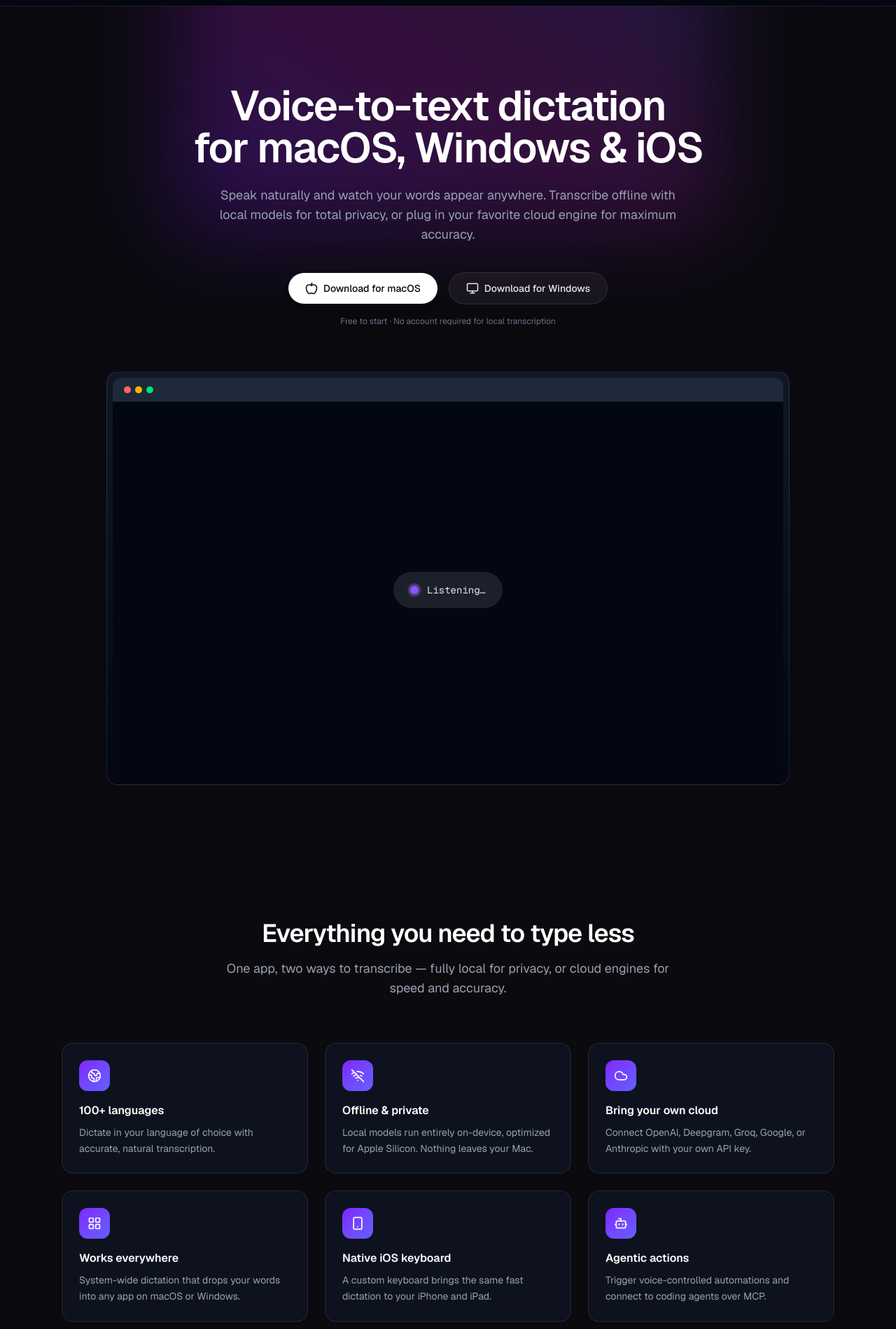
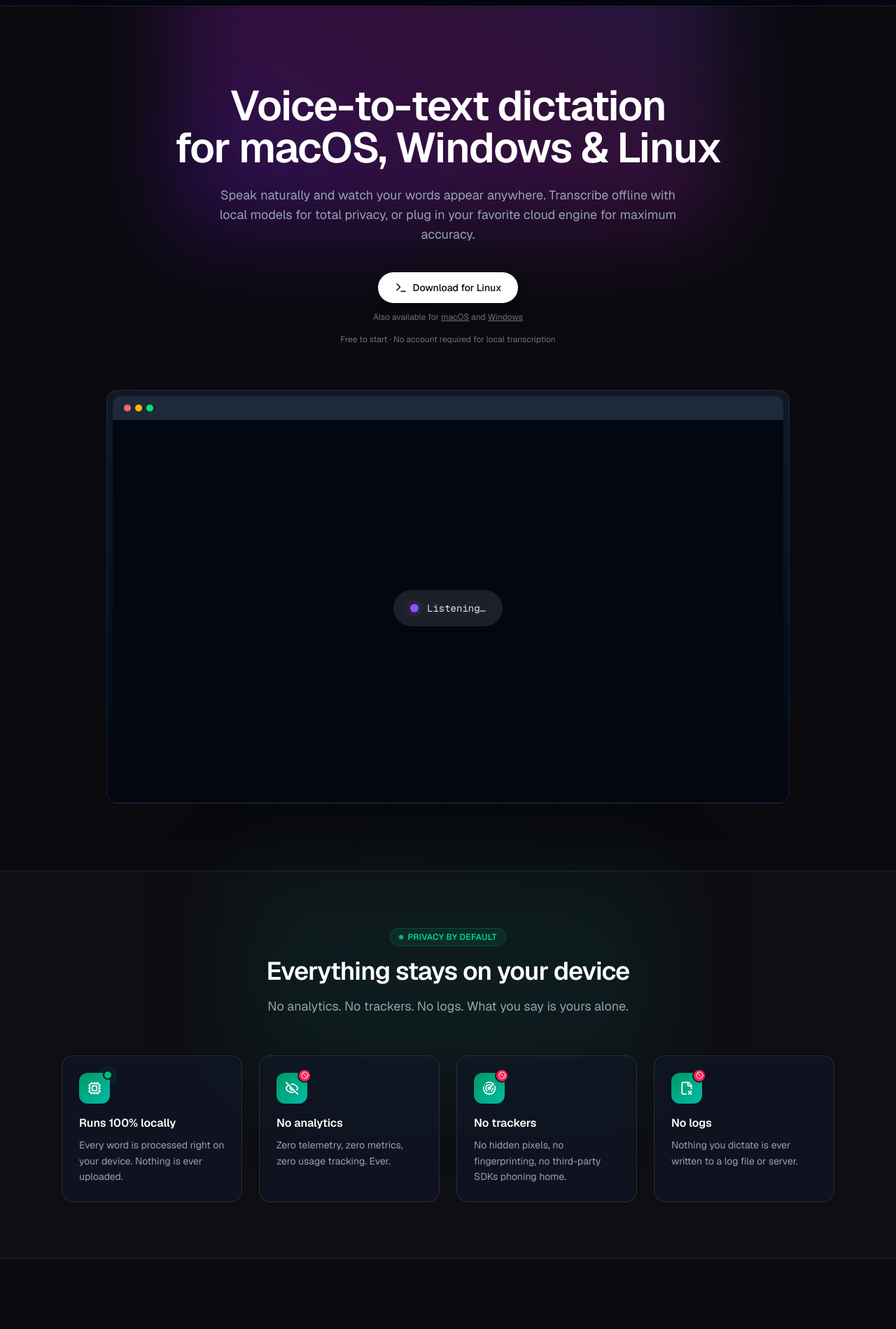
Before and after one commit to belogermanotta/lafal-web, a Next.js app: page / in a window 1280 px wide. Shown: the part 60-1959 px from the top of the page at 70% size. Built offline with nearby package versions, Linux system fonts and the light colour scheme.

Commit message:
feat(): Update web

```diff
--- a/src/app/layout.tsx
+++ b/src/app/layout.tsx
@@ -14,7 +14,7 @@
 });
 
 export const metadata: Metadata = {
-  title: "Lafal — Voice-to-Text Dictation for macOS, Windows & iOS",
+  title: "Lafal — Voice-to-Text Dictation for macOS, Windows & Linux",
   description:
     "Lafal is a fast, private voice-to-text dictation app. Transcribe offline with local models or use cloud engines from OpenAI, Deepgram, Groq, and more.",
 };
--- a/src/app/page.tsx
+++ b/src/app/page.tsx
@@ -1,5 +1,6 @@
 import Navbar from "@/components/Navbar";
 import Hero from "@/components/Hero";
+import Privacy from "@/components/Privacy";
 import Features from "@/components/Features";
 import Pricing from "@/components/Pricing";
 import Faq from "@/components/Faq";
@@ -11,6 +12,7 @@
       <Navbar />
       <main className="flex-1">
         <Hero />
+        <Privacy />
         <Features />
         <Pricing />
         <Faq />
--- a/src/components/Features.tsx
+++ b/src/components/Features.tsx
@@ -1,10 +1,10 @@
 import {
-  Globe2,
-  WifiOff,
-  Cloud,
-  LayoutGrid,
-  Smartphone,
-  Bot,
+  Mic,
+  SpellCheck2,
+  Scissors,
+  Wand2,
+  FileText,
+  ShieldCheck,
   type LucideIcon,
 } from "lucide-react";
 
@@ -12,44 +12,64 @@
   icon: LucideIcon;
   title: string;
   description: string;
+  gradient: string;
+  tags?: string[];
+  span?: boolean;
 };
+
+const verdicts = [
+  { label: "True", className: "bg-emerald-500" },
+  { label: "Likely True", className: "bg-emerald-400/70" },
+  { label: "Not Sure", className: "bg-amber-400" },
+  { label: "Likely False", className: "bg-orange-500/70" },
+  { label: "False", className: "bg-rose-500" },
+  { label: "Not a Claim", className: "bg-gray-400 dark:bg-gray-600" },
+];
 
 const features: Feature[] = [
   {
-    icon: Globe2,
-    title: "100+ languages",
+    icon: Mic,
+    title: "Speech to text",
     description:
-      "Dictate in your language of choice with accurate, natural transcription.",
+      "Say it, don't type it. Lafal turns your voice into clean text at conversation speed — significantly faster than any keyboard.",
+    gradient: "from-violet-600 to-indigo-500",
   },
   {
-    icon: WifiOff,
-    title: "Offline & private",
+    icon: SpellCheck2,
+    title: "Proofread",
     description:
-      "Local models run entirely on-device, optimized for Apple Silicon. Nothing leaves your Mac.",
+      "Grammar, spelling, and punctuation corrected right where you wrote it — no rewrites, no rewording, just a cleaner version of your own words.",
+    gradient: "from-blue-600 to-cyan-500",
   },
   {
-    icon: Cloud,
-    title: "Bring your own cloud",
+    icon: Scissors,
+    title: "Concise",
     description:
-      "Connect OpenAI, Deepgram, Groq, Google, or Anthropic with your own API key.",
+      "Cuts the filler, keeps the point. Shortens your text in place while preserving exactly what you meant to say.",
+    gradient: "from-emerald-600 to-teal-500",
   },
   {
-    icon: LayoutGrid,
-    title: "Works everywhere",
+    icon: Wand2,
+    title: "Rephrase",
     description:
-      "System-wide dictation that drops your words into any app on macOS or Windows.",
+      "One idea, any voice. Rewrite what you wrote in the tone the moment calls for.",
+    gradient: "from-fuchsia-600 to-pink-500",
+    tags: ["Barbaric", "Casual", "Standard", "Formal"],
   },
   {
-    icon: Smartphone,
-    title: "Native iOS keyboard",
+    icon: FileText,
+    title: "Summarize",
     description:
-      "A custom keyboard brings the same fast dictation to your iPhone and iPad.",
+      "Get the gist in seconds. Opens in a tidy popup you can copy from or close the moment you're done.",
+    gradient: "from-amber-500 to-orange-500",
   },
   {
-    icon: Bot,
-    title: "Agentic actions",
+    icon: ShieldCheck,
+    title: "Fact check",
     description:
-      "Trigger voice-controlled automations and connect to coding agents over MCP.",
+      "A six-level verdict on any claim — with a plain-English explanation, a source link when one's available, and a one-click Google fallback whenever the answer is inconclusive.",
+    gradient: "from-rose-600 to-red-500",
+    span: true,
   },
 ];
 
@@ -62,23 +82,57 @@
         </h2>
         <p className="mt-4 text-lg text-gray-600 dark:text-gray-400">
           One app, two ways to transcribe — fully local for privacy, or cloud
-          engines for speed and accuracy.
+          engines for speed and accuracy. Then let Lafal clean up, reshape,
+          and check what you wrote.
         </p>
       </div>
 
       <div className="mt-16 grid grid-cols-1 gap-6 sm:grid-cols-2 lg:grid-cols-3">
-        {features.map(({ icon: Icon, title, description }) => (
+        {features.map(({ icon: Icon, title, description, gradient, tags, span }) => (
           <div
             key={title}
-            className="rounded-2xl border border-black/5 bg-white p-6 shadow-sm transition hover:-translate-y-0.5 hover:shadow-md dark:border-white/10 dark:bg-gray-900/60 dark:hover:bg-gray-900"
+            className={`group rounded-2xl border border-black/5 bg-white p-6 shadow-sm transition hover:-translate-y-0.5 hover:shadow-md dark:border-white/10 dark:bg-gray-900/60 dark:hover:bg-gray-900 ${
+              span ? "sm:col-span-2 lg:col-span-1" : ""
+            }`}
           >
-            <div className="flex h-11 w-11 items-center justify-center rounded-xl bg-gradient-to-br from-violet-600 to-indigo-500 text-white">
+            <div
+              className={`flex h-11 w-11 items-center justify-center rounded-xl bg-gradient-to-br ${gradient} text-white shadow-sm transition group-hover:scale-105`}
+            >
               <Icon size={20} />
             </div>
-            <h3 className="mt-4 font-semibold text-gray-950 dark:text-white">{title}</h3>
+            <h3 className="mt-4 font-semibold text-gray-950 dark:text-white">
+              {title}
+            </h3>
             <p className="mt-2 text-sm leading-relaxed text-gray-600 dark:text-gray-400">
               {description}
             </p>
+
+            {tags && (
+              <div className="mt-4 flex flex-wrap gap-1.5">
+                {tags.map((tag) => (
+                  <span
+                    key={tag}
+                    className="rounded-full border border-black/5 bg-gray-50 px-2.5 py-1 text-xs font-medium text-gray-600 dark:border-white/10 dark:bg-white/5 dark:text-gray-300"
+                  >
+                    {tag}
+                  </span>
+                ))}
+              </div>
+            )}
+
+            {title === "Fact check" && (
+              <div
+                className="mt-4 flex items-center gap-1"
+                title="Every claim gets one of six verdicts: True, Likely True, Not Sure, Likely False, False, or Not a Factual Claim."
+              >
+                {verdicts.map((v) => (
+                  <span
+                    key={v.label}
+                    className={`h-1.5 flex-1 rounded-full ${v.className}`}
+                  />
+                ))}
+              </div>
+            )}
           </div>
         ))}
       </div>
--- a/src/components/Footer.tsx
+++ b/src/components/Footer.tsx
@@ -1,18 +1,10 @@
 import Image from "next/image";
-import { MessageCircle, Mail, AtSign } from "lucide-react";
+import { Coffee } from "lucide-react";
 
 const columns = [
   {
     title: "Product",
     links: ["Features", "Pricing", "Download", "Changelog"],
-  },
-  {
-    title: "Resources",
-    links: ["Documentation", "Comparisons", "Support", "Status"],
-  },
-  {
-    title: "Company",
-    links: ["About", "Blog", "Privacy", "Terms"],
   },
 ];
 
@@ -20,8 +12,8 @@
   return (
     <footer className="border-t border-black/5 bg-white dark:border-white/10 dark:bg-gray-950">
       <div className="mx-auto max-w-6xl px-6 py-16">
-        <div className="grid grid-cols-2 gap-8 sm:grid-cols-4">
-          <div className="col-span-2 sm:col-span-1">
+        <div className="grid grid-cols-1 gap-8 sm:grid-cols-3">
+          <div className="sm:col-span-2">
             <a href="#" className="flex items-center gap-2 font-semibold text-gray-950 dark:text-white">
               <Image
                 src="/logo.png"
@@ -33,19 +25,17 @@
               Lafal
             </a>
             <p className="mt-4 text-sm text-gray-500 dark:text-gray-400">
-              Voice-to-text dictation for macOS and Windows
+              Voice-to-text dictation for macOS, Windows &amp; Linux
             </p>
-            <div className="mt-4 flex gap-3 text-gray-400 dark:text-gray-500">
-              <a href="#" aria-label="Twitter" className="hover:text-gray-700 dark:hover:text-gray-200">
-                <AtSign size={18} />
-              </a>
-              <a href="#" aria-label="Discord" className="hover:text-gray-700 dark:hover:text-gray-200">
-                <MessageCircle size={18} />
-              </a>
-              <a href="#" aria-label="Email" className="hover:text-gray-700 dark:hover:text-gray-200">
-                <Mail size={18} />
-              </a>
-            </div>
+            <a
+              href="https://buymeacoffee.com/lafal.ai"
+              target="_blank"
+              rel="noopener noreferrer"
+              className="mt-5 inline-flex items-center gap-2 rounded-full bg-amber-400 px-4 py-2 text-sm font-semibold text-gray-950 shadow-sm shadow-amber-400/30 transition hover:-translate-y-0.5 hover:bg-amber-300 hover:shadow-md hover:shadow-amber-400/40"
+            >
+              <Coffee size={16} />
+              Buy me a coffee
+            </a>
           </div>
 
           {columns.map((col) => (
--- a/src/components/Hero.tsx
+++ b/src/components/Hero.tsx
@@ -1,6 +1,33 @@
-import { Apple, Monitor } from "lucide-react";
+"use client";
+
+import { useEffect, useState } from "react";
+import { Apple, Monitor, Terminal, type LucideIcon } from "lucide-react";
+
+type OS = "macos" | "windows" | "linux";
+
+const platforms: Record<OS, { label: string; icon: LucideIcon; href: string }> = {
+  macos: { label: "macOS", icon: Apple, href: "#" },
+  windows: { label: "Windows", icon: Monitor, href: "#" },
+  linux: { label: "Linux", icon: Terminal, href: "#" },
+};
+
+function detectOS(): OS {
+  const ua = navigator.userAgent;
+  if (/Win/i.test(ua)) return "windows";
+  if (/Linux/i.test(ua) && !/Android/i.test(ua)) return "linux";
+  return "macos";
+}
 
 export default function Hero() {
+  const [os, setOs] = useState<OS>("macos");
+
+  useEffect(() => {
+    setOs(detectOS());
+  }, []);
+
+  const primary = platforms[os];
+  const others = (Object.keys(platforms) as OS[]).filter((key) => key !== os);
+
   return (
     <section className="relative overflow-hidden">
       <div
@@ -14,7 +41,7 @@
         <h1 className="text-4xl font-semibold tracking-tight text-gray-950 sm:text-6xl dark:text-white">
           Voice-to-text dictation
           <br />
-          for macOS, Windows &amp; iOS
+          for macOS, Windows &amp; Linux
         </h1>
 
         <p className="mx-auto mt-6 max-w-2xl text-lg text-gray-600 dark:text-gray-400">
@@ -23,22 +50,24 @@
           favorite cloud engine for maximum accuracy.
         </p>
 
-        <div className="mt-10 flex flex-col items-center justify-center gap-4 sm:flex-row">
+        <div id="download" className="mt-10 flex flex-col items-center justify-center gap-3">
           <a
-            id="download"
-            href="#"
+            href={primary.href}
             className="flex items-center gap-2 rounded-full bg-gray-950 px-6 py-3 text-sm font-medium text-white shadow-lg shadow-gray-950/10 transition hover:bg-gray-800 dark:bg-white dark:text-gray-950 dark:hover:bg-gray-200"
           >
-            <Apple size={18} />
-            Download for macOS
+            <primary.icon size={18} />
+            Download for {primary.label}
           </a>
-          <a
-            href="#"
-            className="flex items-center gap-2 rounded-full border border-black/10 bg-white px-6 py-3 text-sm font-medium text-gray-800 transition hover:bg-gray-50 dark:border-white/10 dark:bg-white/5 dark:text-gray-200 dark:hover:bg-white/10"
-          >
-            <Monitor size={18} />
-            Download for Windows
-          </a>
+          <p className="text-xs text-gray-400 dark:text-gray-500">
+            Also available for{" "}
+            <a href={platforms[others[0]].href} className="underline hover:text-gray-600 dark:hover:text-gray-300">
+              {platforms[others[0]].label}
+            </a>{" "}
+            and{" "}
+            <a href={platforms[others[1]].href} className="underline hover:text-gray-600 dark:hover:text-gray-300">
+              {platforms[others[1]].label}
+            </a>
+          </p>
         </div>
 
         <p className="mt-4 text-xs text-gray-400 dark:text-gray-500">
--- a/src/components/Pricing.tsx
+++ b/src/components/Pricing.tsx
@@ -1,4 +1,4 @@
-import { Check } from "lucide-react";
+import { Check, Coffee } from "lucide-react";
 
 const features = [
   "Unlimited local transcription",
@@ -51,6 +51,20 @@
             Download for free
           </a>
         </div>
+
+        <p className="mt-6 text-center text-sm text-gray-500 dark:text-gray-400">
+          Enjoying Lafal? Consider{" "}
+          <a
+            href="https://buymeacoffee.com/lafal.ai"
+            target="_blank"
+            rel="noopener noreferrer"
+            className="inline-flex items-center gap-1 font-medium text-amber-600 underline decoration-amber-600/40 underline-offset-2 transition hover:text-amber-500 dark:text-amber-400 dark:decoration-amber-400/40"
+          >
+            <Coffee size={14} />
+            buying me a coffee
+          </a>{" "}
+          to support development.
+        </p>
       </div>
     </section>
   );
--- /dev/null
+++ b/src/components/Privacy.tsx
@@ -0,0 +1,96 @@
+import { Cpu, EyeOff, Radar, FileX2, Ban, type LucideIcon } from "lucide-react";
+
+type Claim = {
+  icon: LucideIcon;
+  title: string;
+  description: string;
+  live?: boolean;
+};
+
+const claims: Claim[] = [
+  {
+    icon: Cpu,
+    title: "Runs 100% locally",
+    description:
+      "Every word is processed right on your device. Nothing is ever uploaded.",
+    live: true,
+  },
+  {
+    icon: EyeOff,
+    title: "No analytics",
+    description: "Zero telemetry, zero metrics, zero usage tracking. Ever.",
+  },
+  {
+    icon: Radar,
+    title: "No trackers",
+    description:
+      "No hidden pixels, no fingerprinting, no third-party SDKs phoning home.",
+  },
+  {
+    icon: FileX2,
+    title: "No logs",
+    description: "Nothing you dictate is ever written to a log file or server.",
+  },
+];
+
+export default function Privacy() {
+  return (
+    <section className="relative border-y border-black/5 bg-gray-50 py-20 dark:border-white/10 dark:bg-white/[0.02]">
+      <div
+        aria-hidden
+        className="pointer-events-none absolute inset-x-0 top-0 -z-10 flex justify-center blur-3xl"
+      >
+        <div className="h-[300px] w-[600px] bg-gradient-to-tr from-emerald-200 via-teal-100 to-emerald-200 opacity-40 dark:from-emerald-900 dark:via-teal-900 dark:to-emerald-900 dark:opacity-20" />
+      </div>
+
+      <div className="mx-auto max-w-6xl px-6">
+        <div className="mx-auto max-w-2xl text-center">
+          <span className="inline-flex items-center gap-1.5 rounded-full border border-emerald-600/20 bg-emerald-500/10 px-3 py-1 text-xs font-semibold tracking-wide text-emerald-700 uppercase dark:border-emerald-400/20 dark:text-emerald-400">
+            <span className="relative flex h-1.5 w-1.5">
+              <span className="absolute inline-flex h-full w-full animate-ping rounded-full bg-emerald-500 opacity-75" />
+              <span className="relative inline-flex h-1.5 w-1.5 rounded-full bg-emerald-500" />
+            </span>
+            Privacy by default
+          </span>
+          <h2 className="mt-4 text-3xl font-semibold tracking-tight text-gray-950 sm:text-4xl dark:text-white">
+            Everything stays on your device
+          </h2>
+          <p className="mt-4 text-lg text-gray-600 dark:text-gray-400">
+            No analytics. No trackers. No logs. What you say is yours alone.
+          </p>
+        </div>
+
+        <div className="mt-14 grid grid-cols-1 gap-6 sm:grid-cols-2 lg:grid-cols-4">
+          {claims.map(({ icon: Icon, title, description, live }) => (
+            <div
+              key={title}
+              className="group relative rounded-2xl border border-black/5 bg-white p-6 shadow-sm transition hover:-translate-y-0.5 hover:shadow-md dark:border-white/10 dark:bg-gray-900/60 dark:hover:bg-gray-900"
+            >
+              <div className="relative inline-flex">
+                <div className="flex h-11 w-11 items-center justify-center rounded-xl bg-gradient-to-br from-emerald-600 to-teal-500 text-white shadow-sm transition group-hover:scale-105">
+                  <Icon size={20} />
+                </div>
+                {live ? (
+                  <span className="absolute -top-1 -right-1 flex h-3.5 w-3.5">
+                    <span className="absolute inline-flex h-full w-full animate-ping rounded-full bg-emerald-400 opacity-75" />
+                    <span className="relative inline-flex h-3.5 w-3.5 rounded-full border-2 border-white bg-emerald-500 dark:border-gray-900" />
+                  </span>
+                ) : (
+                  <span className="absolute -top-1.5 -right-1.5 flex h-5 w-5 items-center justify-center rounded-full border-2 border-white bg-rose-500 text-white dark:border-gray-900">
+                    <Ban size={11} />
+                  </span>
+                )}
+              </div>
+              <h3 className="mt-4 font-semibold text-gray-950 dark:text-white">
+                {title}
+              </h3>
+              <p className="mt-2 text-sm leading-relaxed text-gray-600 dark:text-gray-400">
+                {description}
+              </p>
+            </div>
+          ))}
+        </div>
+      </div>
+    </section>
+  );
+}
```
Also changed, not shown: 2 other files (tests, documents, lock files or other folders).
